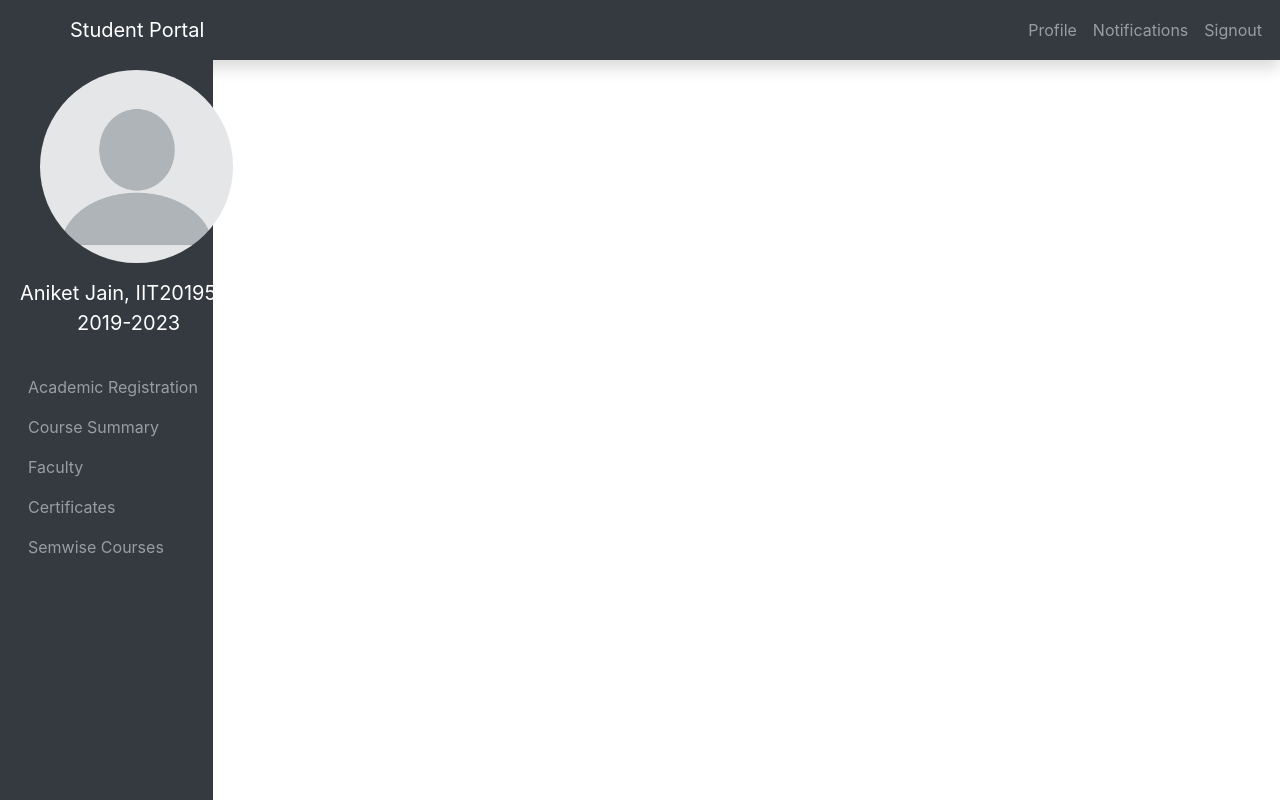
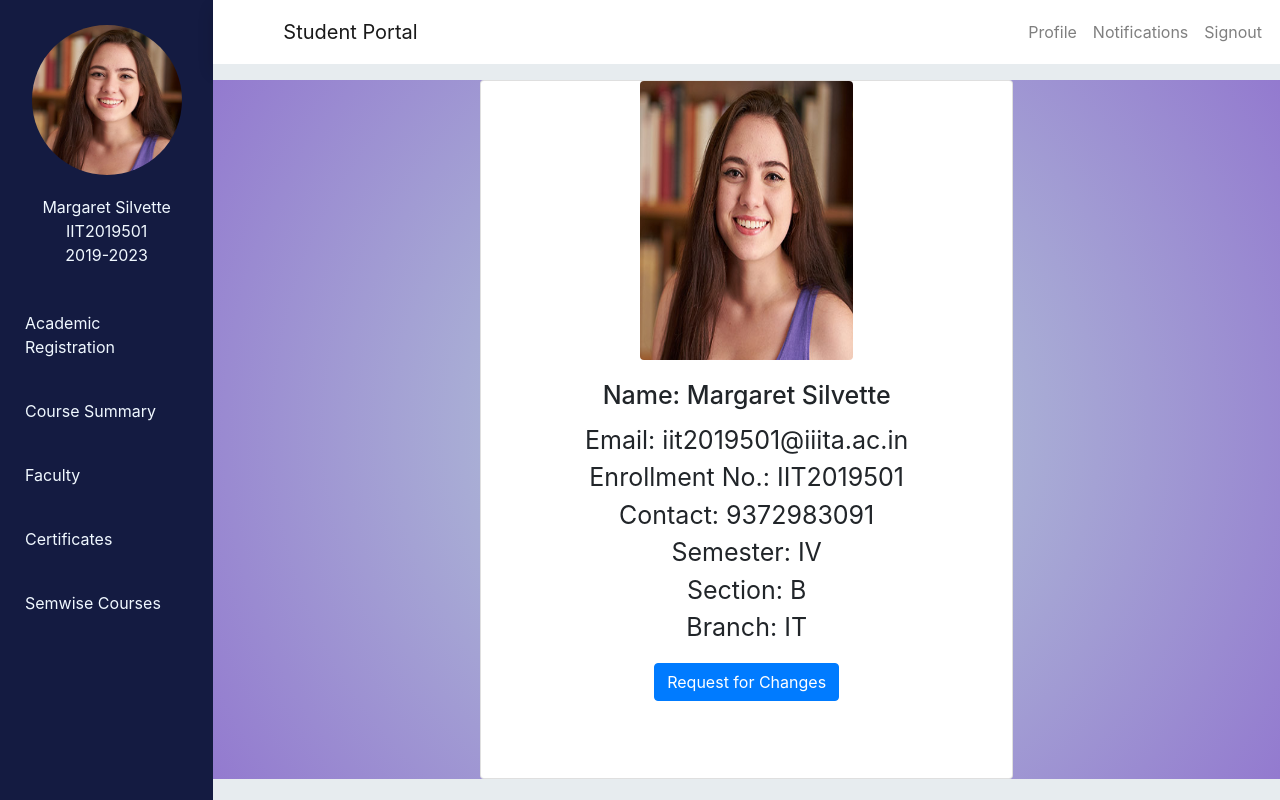
Before and after one commit to aarpit1010/Student-Acad-Management-System, a React (Create React App) app in the folder frontend/: page /profile in a window 1280 px wide. Shown: the top 800 px of the page. Built offline with nearby package versions, Linux system fonts and the light colour scheme.

Commit message:
Improve alignment and add Profile page

```diff
--- a/frontend/src/App.css
+++ b/frontend/src/App.css
@@ -9,4 +9,20 @@
 body {
   width: 100%;
   height: 100%;
+  background-color:  #e7ecef;
 }
+
+.col-sm-2 {
+  padding: 0 0 !important;
+}
+
+.col {
+  min-width: 540px;
+}
+
+.components {
+  background-color: #e7ecef;
+  height: 92vh;
+  width: 100vw;
+  padding: 0 !important;
+}
--- a/frontend/src/App.js
+++ b/frontend/src/App.js
@@ -10,6 +10,7 @@ import Faculty from "./pages/faculty";
 import SemwiseCourses from "./pages/semwise-courses";
 import Login from "./pages/login";
 import Register from "./pages/registration";
+import Profile from "./pages/profile";
 import { Col, Row, Container } from "react-bootstrap";
 
 import { BrowserRouter as Router, Route, Switch } from "react-router-dom";
@@ -17,16 +18,65 @@ import { BrowserRouter as Router, Route, Switch } from "react-router-dom";
 function App() {
   return (
     <Switch>
+      <div className="App">
         <Route exact path="/login" component={Login} />
         <Route exact path="/register" component={Register} />
-      <div className="App">
+        <div className="container-fluid">
+          <div className="row">
+            <div className="col-sm-2">
+              <Sidebar />
+            </div>
+            <div className="col">
+              <div className="row">
                 <Navbar />
-        <Container fluid>
-          <Row vh-100>
-            <Col lg={2} className="main-col">
+              </div>
+              <div className="row">
+                <div className="col components">
+                  <Route exact path="/" component={Dashboard} />
+                  <Route
+                    exact
+                    path="/academic-registration"
+                    component={AcademicRegistration}
+                  />
+                  <Route exact path="/certificates" component={Certificates} />
+                  <Route
+                    exact
+                    path="/course-summary"
+                    component={CourseSummary}
+                  />
+                  <Route exact path="/faculty" component={Faculty} />
+                  <Route
+                    exact
+                    path="/semwise-courses"
+                    component={SemwiseCourses}
+                  />
+                  <Route exact path="/profile" component={Profile} />
+                </div>
+              </div>
+            </div>
+          </div>
+        </div>
+      </div>
+    </Switch>
+  );
+}
+
+export default App;
+
+{
+  /* <Navbar /> */
+}
+{
+  /* <Container fluid>
+          <Row>
+            <Col md={2} className="main-col">
               <Sidebar />
             </Col>
             <Col className="main-col">
+              <Row>
+                <Navbar />
+              </Row>
+              <Row>
                 <Route exact path="/" component={Dashboard} />
                 <Route
                   exact
@@ -36,13 +86,13 @@ function App() {
                 <Route exact path="/certificates" component={Certificates} />
                 <Route exact path="/course-summary" component={CourseSummary} />
                 <Route exact path="/faculty" component={Faculty} />
-              <Route exact path="/semwise-courses" component={SemwiseCourses} />
+                <Route
+                  exact
+                  path="/semwise-courses"
+                  component={SemwiseCourses}
+                />
+              </Row>
             </Col>
           </Row>
-        </Container>
-      </div>
-    </Switch>
-  );
+        </Container> */
 }
-
-export default App;
--- a/frontend/src/components/navbar/navbar.css
+++ b/frontend/src/components/navbar/navbar.css
@@ -1,6 +1,8 @@
 .navbar {
   width: 100% !important;
   padding: 0 !important;
+  background-color: #ffffff !important;
+  height: 8vh !important;
 }
 
 .items {
--- a/frontend/src/components/navbar/navbar.js
+++ b/frontend/src/components/navbar/navbar.js
@@ -5,12 +5,12 @@ import { Nav, Navbar } from "react-bootstrap";
 function Navigation() {
   return (
     <div className="navbar shadow rounded">
-      <Navbar bg="dark" variant="dark">
+      <Navbar>
         <Navbar.Brand href="#home" className="portal-name">
           Student Portal
         </Navbar.Brand>
         <Nav className="ml-auto items">
-          <Nav.Link href="#home">Profile</Nav.Link>
+          <Nav.Link href="/profile">Profile</Nav.Link>
           <Nav.Link href="#features">Notifications</Nav.Link>
           <Nav.Link href="#pricing">Signout</Nav.Link>
         </Nav>
--- a/frontend/src/components/sidebar/leftpane.css
+++ b/frontend/src/components/sidebar/leftpane.css
@@ -1,4 +1,4 @@
-.container {
+/* .container {
   margin: 0 !important;
   padding: 0 !important;
 }
@@ -7,14 +7,37 @@
   height: 150vh;
   padding: 0 20px 0 20px !important;
   max-width: fit-content !important;
+  background-color: rgb(4, 10, 44);
+}
+ */
+
+.leftpane {
+  background-color: #141b41;
+  min-height: 100vh;
+  /* min-width: 135px; */
+  margin: 0;
+  padding: 0;
 }
 
 .student-img {
-  width: fit-content;
-  height: fit-content;
-  padding: 10px 20px !important;
+  align-self: center;
+  max-width: fit-content;
+  width: 150px;
+  height: 150px;
+  padding: 20px 0 !important;
+  border-radius:1%;
+}
+
+.Nav {
+  min-width: col-sm-4;
 }
 
 .profile-name {
   text-align: center;
+  color: aliceblue;
 }
+
+a.nav-link {
+  color: aliceblue;
+  padding: 20px 20px;
+}
--- a/frontend/src/components/sidebar/leftpane.js
+++ b/frontend/src/components/sidebar/leftpane.js
@@ -1,12 +1,39 @@
 import React from "react";
 import "./leftpane.css";
 import { Nav, Row, Col, Container, Navbar, Image } from "react-bootstrap";
-import studentImg from "../../images/student.png";
+import studentImg from "../../images/student-img.jpg";
 
 function Leftpane() {
   return (
     <div className="leftpane">
-      <Container className="container">
+      <Nav defaultActiveKey="/" className="flex-column">
+        <Image className="student-img" src={studentImg} fluid roundedCircle />
+        <span href="/" className="profile-name">
+          Margaret Silvette
+          <br />
+          IIT2019501
+          <br />
+          2019-2023
+        </span>
+        <br />
+        <div className="links">
+          <Nav.Link href="/academic-registration">
+            Academic Registration
+          </Nav.Link>
+          <Nav.Link href="/course-summary">Course Summary</Nav.Link>
+          <Nav.Link href="/faculty">Faculty</Nav.Link>
+          <Nav.Link href="/certificates">Certificates</Nav.Link>
+          <Nav.Link href="/semwise-courses">Semwise Courses</Nav.Link>
+        </div>
+      </Nav>
+    </div>
+  );
+}
+
+export default Leftpane;
+
+{
+  /* <Container className="container">
         <Row>
           <Col sm-6>
             <Navbar bg="dark" variant="dark">
@@ -34,9 +61,5 @@ function Leftpane() {
             </Navbar>
           </Col>
         </Row>
-      </Container>
-    </div>
-  );
+      </Container> */
 }
-
-export default Leftpane;
--- /dev/null
+++ b/frontend/src/pages/course-summary.css
@@ -0,0 +1,7 @@
+.nav-tabs {
+    background-color: #918ef4 !important;
+}
+
+.nav {
+    padding: 5px !important;
+}
--- a/frontend/src/pages/course-summary.js
+++ b/frontend/src/pages/course-summary.js
@@ -1,5 +1,6 @@
 import React from "react";
 import { Tabs, Tab, Table } from "react-bootstrap";
+import "./course-summary.css";
 
 const DetailsTable = ({ data }) => {
   return (
@@ -89,7 +90,6 @@ const CourseSummary = () => {
       variant="tabs"
       style={{
         color: "white",
-        backgroundColor: "orange",
         fontWeight: "bold",
         padding: "10px",
       }}
--- /dev/null
+++ b/frontend/src/pages/profile.css
@@ -0,0 +1,20 @@
+.card-img-top {
+    height: 40% !important;
+    width: 40% !important ;
+}
+
+.card-text, .card-title {
+    text-align: center;
+    font-size: 25px;
+}
+
+.card {
+    margin: 0 auto !important;
+    height: 100%;
+}
+
+.profile {
+    margin: auto 0 !important;
+    height: 95%;
+background-image: radial-gradient(circle, rgb(185, 211, 218) 0%, rgb(147, 122, 207) 100%);
+}
--- /dev/null
+++ b/frontend/src/pages/profile.js
@@ -0,0 +1,39 @@
+import React from "react";
+import studentImg from "../images/student-img.jpg";
+import "./profile.css";
+
+function Profile() {
+  return (
+    <div className="profile">
+      <div class="card w-50 mb-3 mt-3">
+        <img
+          class="card-img-top rounded mx-auto d-block .img-fluid. max-width: 50%"
+          src={studentImg}
+          alt="Card image cap"
+        />
+        <div class="card-body mx-auto">
+          <h5 class="card-title">Name: Margaret Silvette</h5>
+          <p class="card-text">
+            Email: iit2019501@iiita.ac.in
+            <br />
+            Enrollment No.: IIT2019501
+            <br />
+            Contact: 9372983091
+            <br />
+            Semester: IV
+            <br />
+            Section: B
+            <br />
+            Branch: IT
+            <br />
+            <button type="button" className="btn btn-primary mt-3">
+              Request for Changes
+            </button>
+          </p>
+        </div>
+      </div>
+    </div>
+  );
+}
+
+export default Profile;
```
Also changed, not shown: frontend/src/images/student-img.jpg (added). Lines whose indentation alone changed are shown as unchanged.
